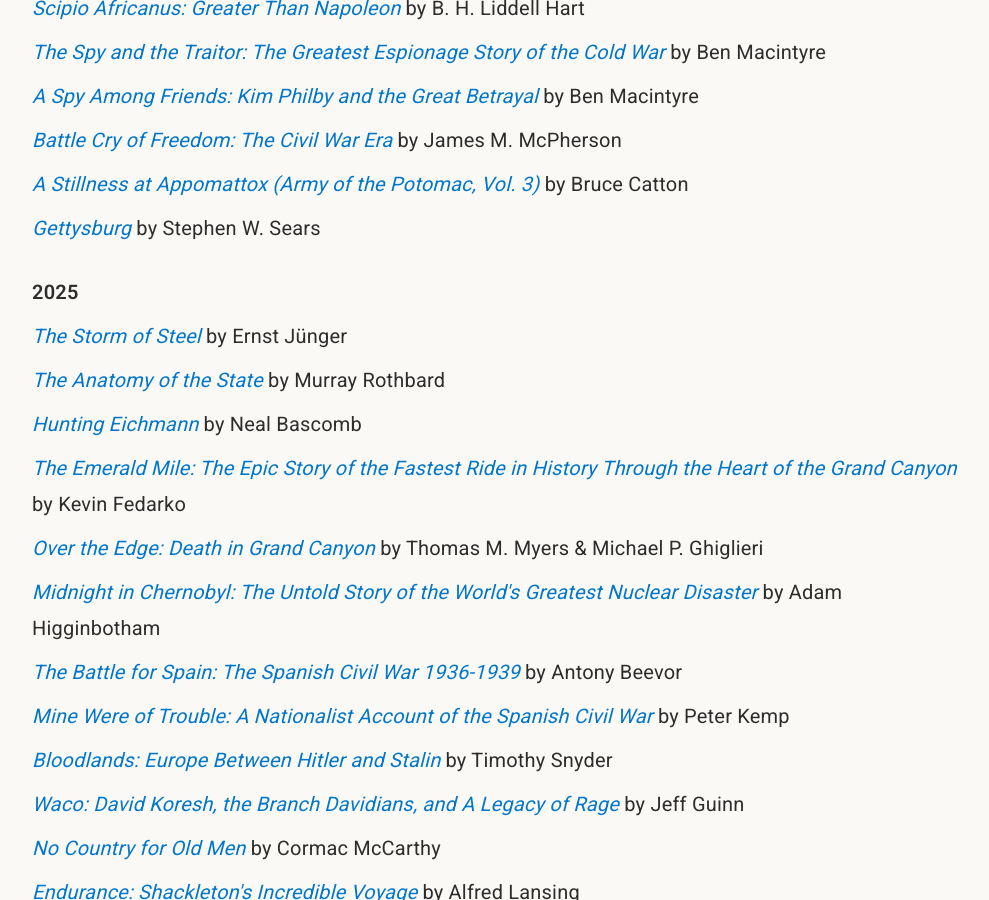
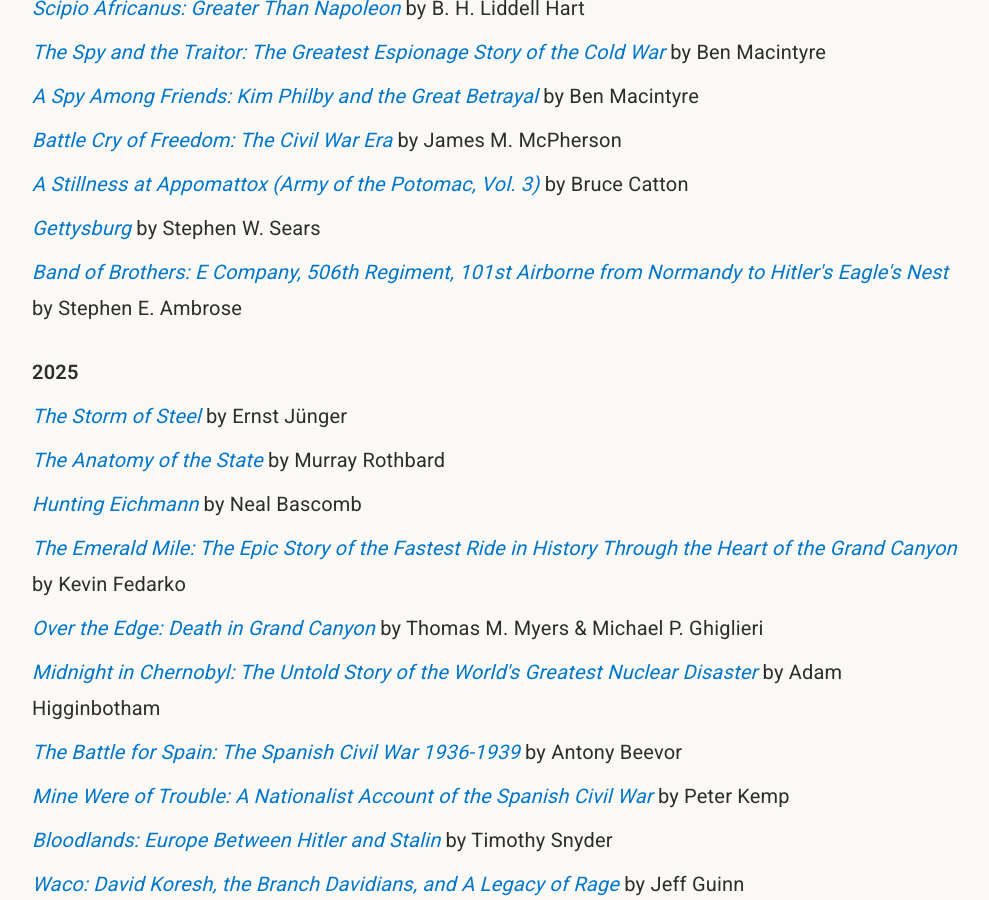
Before and after one commit to speric/speric.github.com, a Jekyll site: the page built from books/index.html, in a window 1280 px wide and 900 px high, scrolled down 588 px. Shown: the whole window, without its empty margins (138-1127 px from the left). Built offline with Jekyll 4.4.1, drawn with Linux system fonts in a browser that asks for light colours; some web fonts are replaced; comment, search, counter and statistics services are not loaded.

Commit message:
Update index.html

```diff
--- a/books/index.html
+++ b/books/index.html
@@ -18,6 +18,7 @@ header_img: "quotes.jpg"
   <p><i><a href="https://www.amazon.com/Battle-Cry-Freedom-Civil-War/dp/019516895X">Battle Cry of Freedom: The Civil War Era</a></i> by James M. McPherson</p>
   <p><i><a href="https://www.amazon.com/Stillness-Appomattox-Army-Potomac-Vol/dp/0385044518">A Stillness at Appomattox (Army of the Potomac, Vol. 3)</a></i> by Bruce Catton</p>
   <p><i><a href="https://www.amazon.com/Audible-Gettysburg/dp/B0CJCLJPFD">Gettysburg</a></i> by Stephen W. Sears</p>
+  <p><i><a href="https://www.amazon.com/Band-Brothers-Regiment-Airborne-Normandy/dp/1501179403/">Band of Brothers: E Company, 506th Regiment, 101st Airborne from Normandy to Hitler's Eagle's Nest</a></i> by Stephen E. Ambrose</p>
   <br/>
 
   <p><strong>2025</strong></p>
```
